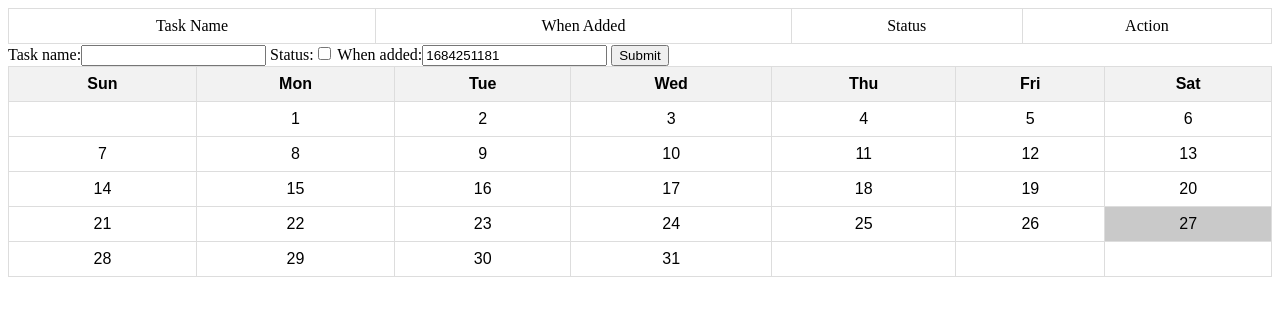
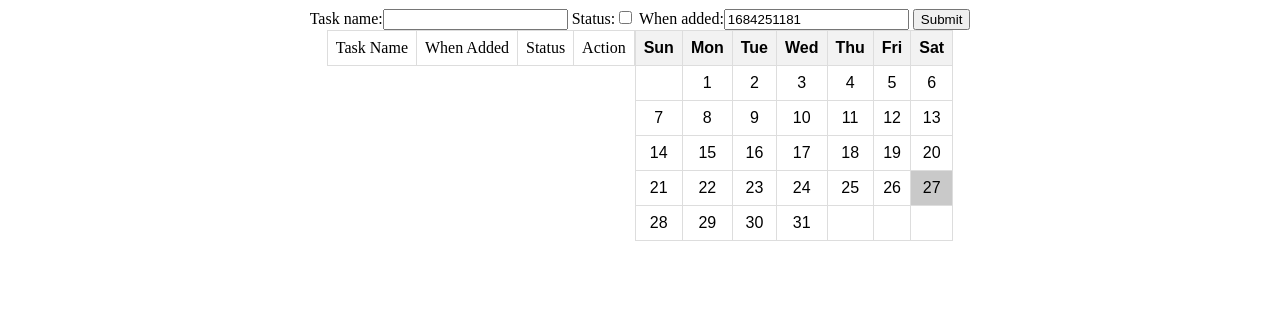
Before and after one commit to chaveniajeffry/django-todo, a Django app: page / in a window 1280 px wide. Shown: the top 316 px of the page. Run offline with Django 3.2, Linux system fonts and the light colour scheme; data that the repository does not hold is empty.

Commit message:
update style

```diff
--- a/djangoTodo/baseTodo/templates/baseTodo/home.html
+++ b/djangoTodo/baseTodo/templates/baseTodo/home.html
@@ -9,6 +9,9 @@
     <link rel="stylesheet" type="text/css" href="{% static 'css/style.css' %}">
 </head>
 <body>
+    <div id="mainContainer">
+        <div id="visualContainer">
+            <div id="taskContainer">
                 <table>
                     <tr>
                         <td>Task Name</td>
@@ -28,12 +31,19 @@
 
                     {% endfor %}
                 </table>
+            </div>
+            <div id="calendarContainer">
+                <div id="calendar"></div>
+            </div>
+        </div>
+        <div id="addTaskContainer">
             <form action="{% url 'create-todo' %}" method="post">
                 {% csrf_token %}
                 {{ form }}
                 <input type="submit" value="Submit">
             </form>
-    <div id="calendar"></div>
+        </div>
+    </div>
     <script src="{% static 'js/script.js' %}"></script>
 </body>
 </html>
--- a/djangoTodo/static/css/style.css
+++ b/djangoTodo/static/css/style.css
@@ -1,7 +1,17 @@
+#mainContainer{
+  display: flex;
+  align-items: center;
+  justify-content: center;
+  flex-wrap: nowrap;
+  flex-direction: column-reverse;
+}
 #calendar {
   font-family: Arial, sans-serif;
 }
+#visualContainer{
+  display: flex;
 
+}
 table {
   border-collapse: collapse;
   width: 100%;
```
Lines whose indentation alone changed are shown as unchanged.
